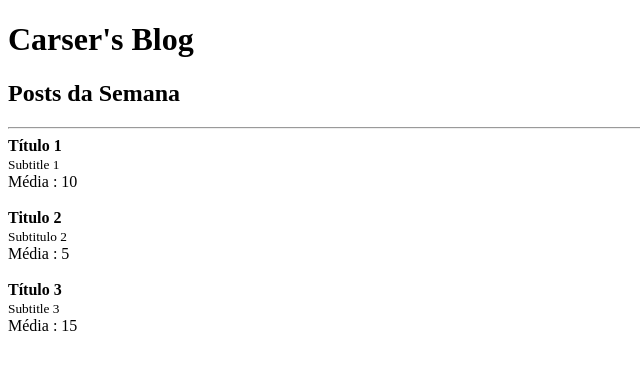
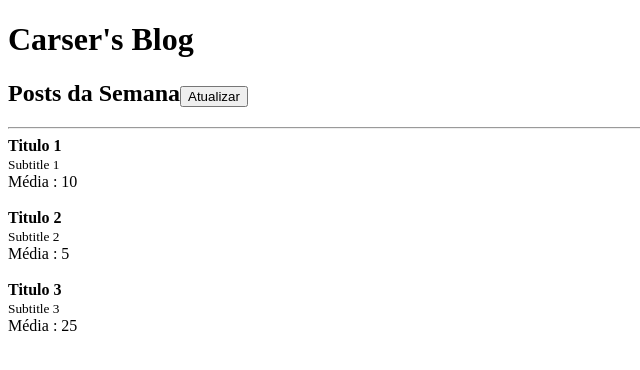
Before and after one commit to JoaoCarser/react-fundamentos, a React (Vite) app: page / in a window 1280 px wide. Shown: the top 370 px of the page, without its empty margins (0-640 px from the left). Built offline with nearby package versions, Linux system fonts and the light colour scheme.

Commit message:
feat: :sparkles: Starting knowledge in states

```diff
--- a/src/App.jsx
+++ b/src/App.jsx
@@ -1,13 +1,10 @@
 import React from "react";
 import ReactDOM from "react-dom/client";
 import Index from "./Index.jsx";
-import Header from "./Header.jsx";
 
 ReactDOM.createRoot(document.getElementById("root")).render(
   <React.StrictMode>
-    <Header title="Carser's Blog">
-      <h2>Posts da Semana</h2>
-    </Header>
+
     <Index />
   </React.StrictMode>
 );
--- a/src/Header.jsx
+++ b/src/Header.jsx
@@ -6,6 +6,7 @@ function Header(props) {
     <>
       <h1>{props.title}</h1>
       {props.children}
+
       <hr />
     </>
   );
--- a/src/Index.jsx
+++ b/src/Index.jsx
@@ -1,29 +1,53 @@
-import React from "react";
+import React, { useState } from "react";
 import Post from "./Post";
-
-const tituloZeroUm = "Titulo zero um";
+import Header from "./Header.jsx";
 
 function Index() {
+  const [posts, setPosts] = useState([
+    { id: Math.random(), title: "Titulo 1", subtitle: "Subtitle 1", likes: 20 },
+    { id: Math.random(), title: "Titulo 2", subtitle: "Subtitle 2", likes: 10 },
+    { id: Math.random(), title: "Titulo 3", subtitle: "Subtitle 3", likes: 50 },
+  ]);
+
+  console.log({posts});
+
+  function handleRefresh() {
+    // posts.push({
+    //   id: Math.random(),
+    //   title: `Titulo ${posts.length + 1}`,
+    //   subtitle: `Subtitle ${posts.length + 1}`,
+    //   likes: 30,
+    // });
+
+    setPosts([...posts,
+        {
+            id: Math.random(),
+            title: `Titulo: ${posts.length +1}`,
+            subtitle: `Subtitle: ${posts.length +1}`,
+            likes: 50,
+
+        }]);
+
+    console.log(posts);
+  }
   return (
     <>
-      <Post
-        likes={20}
-        post={{
-          title: "Título 1",
-          subtitle: "Subtitle 1",
-        }}
-      />
-      <Post
-        likes={10}
-        post={{title: "Titulo 2", subtitle: "Subtitulo 2"}}
-      />
-      <Post
-        likes={30}
-        post={{
-          title: "Título 3",
-          subtitle: "Subtitle 3",
-        }}
-      />
+      <Header title="Carser's Blog">
+        <h2>
+          Posts da Semana
+          <button onClick={handleRefresh}>Atualizar</button>
+        </h2>
+      </Header>
+      {posts.map((post) => (
+        <Post
+          key={post.id}
+          likes={post.likes}
+          post={{
+            title: post.title,
+            subtitle: post.subtitle,
+          }}
+        />
+      ))}
     </>
   );
 }
```
